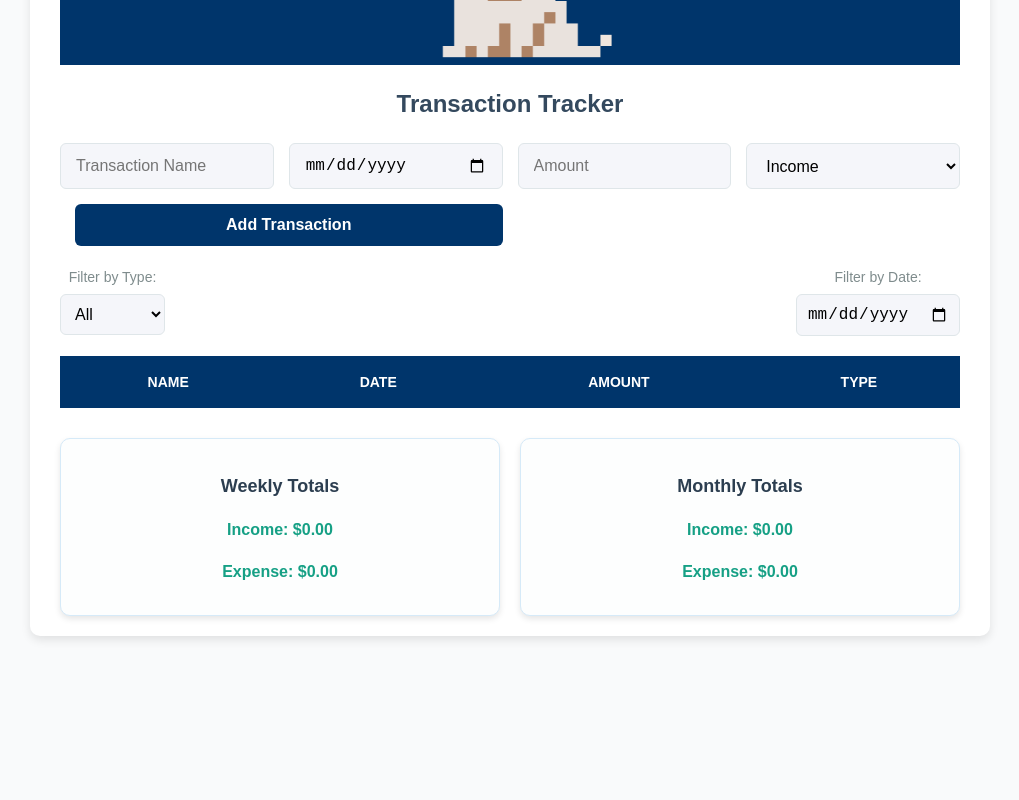
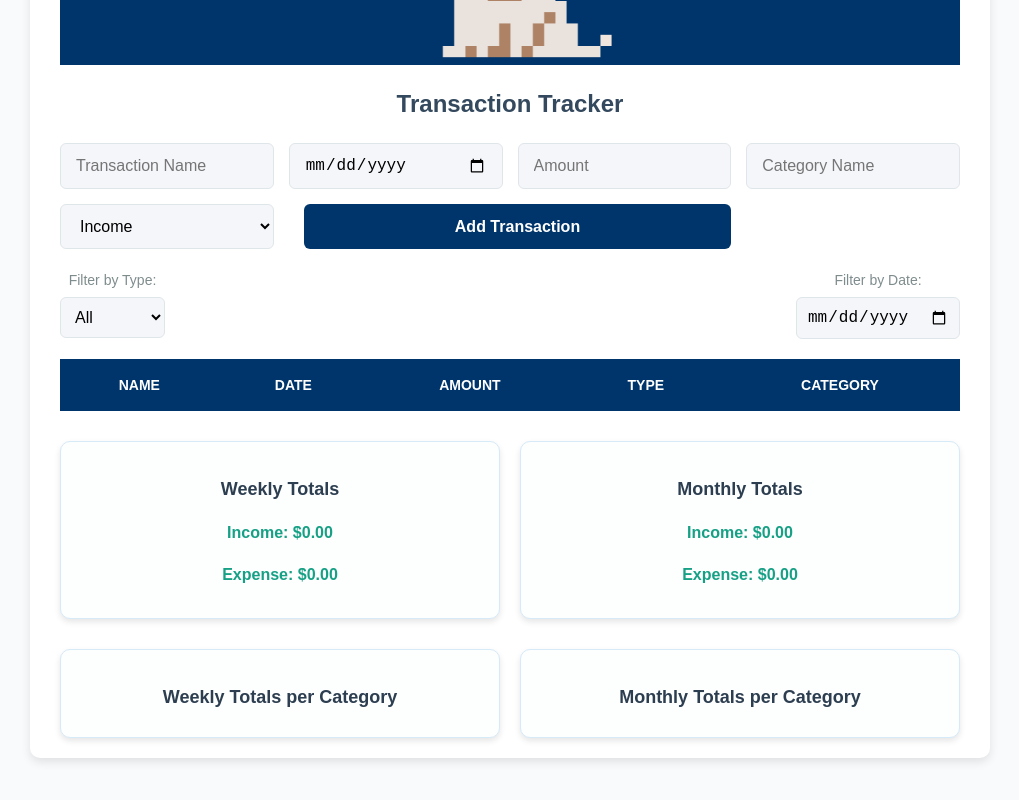
Before and after one commit to sophie-mcm/Final-Project-Catalyst, a React (Vite) app: page / in a window 1280 px wide. Shown: the part 540-1340 px from the top of the page, without its empty margins (130-1149 px from the left). Before the commit the page ends 1248 px from the top, so only its background shows below. Built offline with nearby package versions, Linux system fonts and the light colour scheme.

Commit message:
Update BudgetTracker.jsx

```diff
--- a/src/BudgetTracker.jsx
+++ b/src/BudgetTracker.jsx
@@ -12,9 +12,10 @@ function BudgetTracker() {
     const date = form.date.value;
     const amount = parseFloat(form.amount.value);
     const type = form.type.value;
+    const category = form.category.value;
 
     if (name && date && !isNaN(amount)) {
-      setTransactions((prev) => [...prev, { name, date, amount, type }]);
+      setTransactions((prev) => [...prev, { name, date, amount, type, category }]);
       form.reset();
     }
   };
@@ -48,8 +49,32 @@ function BudgetTracker() {
     return totals;
   };
 
+  const calculateTotalsCat = (txns) => {
+    const currentDate = new Date();
+    const weekAgo = new Date(currentDate - 7 * 24 * 60 * 60 * 1000);
+    const monthAgo = new Date(currentDate.setMonth(currentDate.getMonth() - 1));
+
+    const totals = { weekly: {}, monthly: {} };
+
+    txns.forEach(({ date, amount, type, category }) => {
+      const txnDate = new Date(date);
+
+      if (txnDate >= weekAgo) {
+        if (!totals.weekly[category]) totals.weekly[category] = { income: 0, expense: 0 };
+        totals.weekly[category][type] += amount;
+      }
+
+      if (txnDate >= monthAgo) {
+        if (!totals.monthly[category]) totals.monthly[category] = { income: 0, expense: 0 };
+        totals.monthly[category][type] += amount; }
+    });
+
+    return totals;
+  };
+
   const filteredTransactions = filterTransactions(transactions);
   const totals = calculateTotals(transactions);
+  const categoryTotals = calculateTotalsCat(transactions);
 
   return (
     <div className="budget-tracker">
@@ -59,11 +84,12 @@ function BudgetTracker() {
         <input type="text" name="name" placeholder="Transaction Name" required />
         <input type="date" name="date" required />
         <input type="number" name="amount" placeholder="Amount" required />
+        <input type="text" name="category" placeholder="Category Name" required />
         <select name="type" required>
           <option value="income">Income</option>
           <option value="expense">Expense</option>
         </select>
-        <button type="submit">Add Transaction</button>
+        <button type="submit" className="centerButton">Add Transaction</button>
       </form>
 
       <div className="filter-container">
@@ -88,6 +114,7 @@ function BudgetTracker() {
             <th>Date</th>
             <th>Amount</th>
             <th>Type</th>
+            <th>Category</th>
           </tr>
         </thead>
         <tbody>
@@ -97,6 +124,7 @@ function BudgetTracker() {
               <td>{txn.date}</td>
               <td>${txn.amount.toFixed(2)}</td>
               <td>{txn.type}</td>
+              <td>{txn.category}</td>
             </tr>
           ))}
         </tbody>
@@ -114,6 +142,25 @@ function BudgetTracker() {
           <p>Expense: ${totals.monthly.expense.toFixed(2)}</p>
         </div>
       </div>
+
+      <div className="totals">
+        <div>
+          <h3>Weekly Totals per Category</h3>
+            {Object.entries(categoryTotals.weekly).map(([category, totals]) => (
+              <div key={category}>
+                <p>{category}: ${(totals.income - totals.expense).toFixed(2)}</p>
+              </div>
+            ))}
+          </div>
+        <div>
+          <h3>Monthly Totals per Category</h3>
+            {Object.entries(categoryTotals.monthly).map(([category, totals]) => (
+              <div key={category}>
+                <p>{category}: ${(totals.income - totals.expense).toFixed(2)}</p>
+              </div>
+            ))}
+        </div>
+      </div>
     </div>
   );
 }
```
